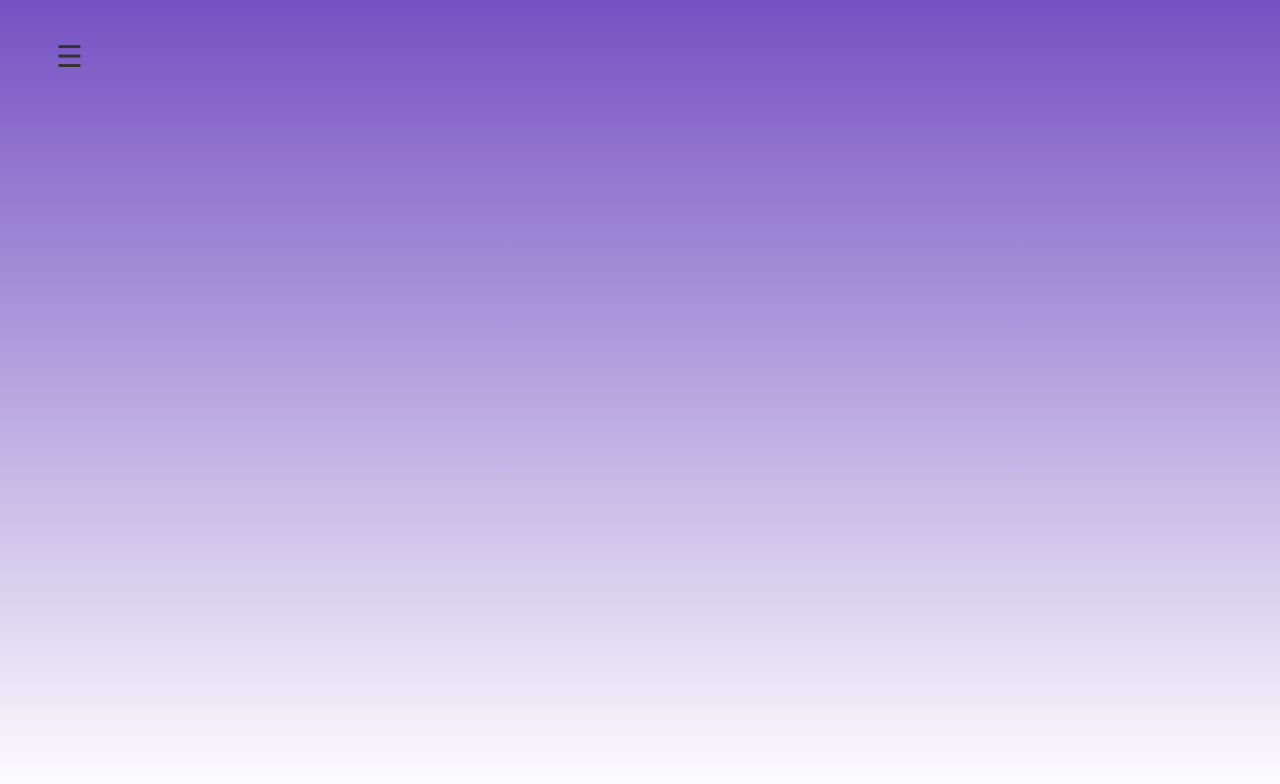
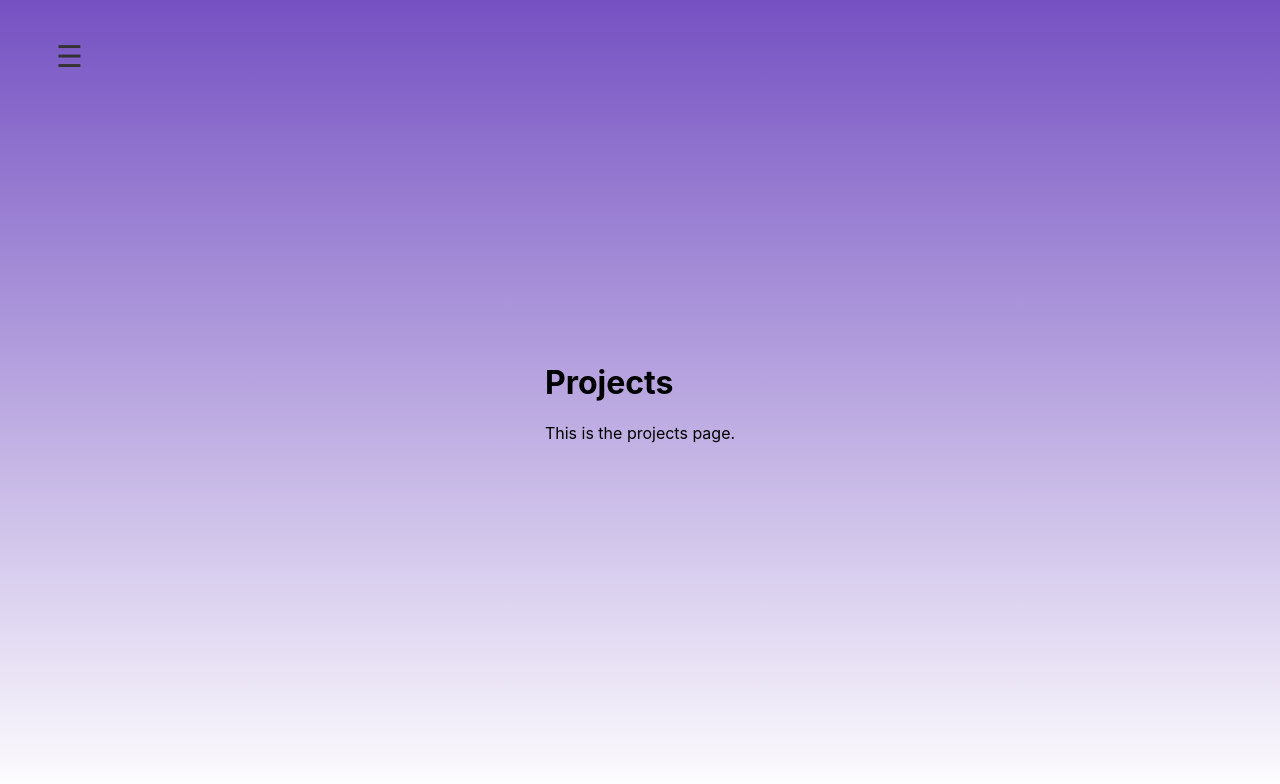
Before and after one commit to MichaelKapranos/mkdigital.dev, a React (Vite) app: page /projects in a window 1280 px wide. Shown: the top 784 px of the page. Built offline with nearby package versions, Linux system fonts and the light colour scheme; no server answers; what aws-amplify would draw is missing.

Commit message:
project page added

```diff
--- a/src/Accomplishments.tsx
+++ b/src/Accomplishments.tsx
@@ -74,7 +74,10 @@ const Accomplishments: React.FC = () => {
 
       <div className="future-goals">
         <h2>Future Goals</h2>
-        <p>Description to do.</p>
+        <p>*Change Title to --AWS Engineer etc.<br/>
+        *10%+ Pay rise. <br/>
+        *Aws certified professional architect. <br/>
+        *5 k8s exams</p>
       </div>
     </div>
   );
--- a/src/App.tsx
+++ b/src/App.tsx
@@ -4,6 +4,7 @@ import Sidebar from './Sidebar';
 import AboutMe from './AboutMe';
 import Accomplishments from './Accomplishments';
 import Statistics from './Statistics';
+import Projects from './Projects';
 
 const App: React.FC = () => {
   return (
@@ -12,6 +13,7 @@ const App: React.FC = () => {
       <Routes>
         <Route path="/" element={<AboutMe />} />
         <Route path="/accomplishments" element={<Accomplishments />} />
+        <Route path="/projects" element={<Projects />} />
         <Route path="/statistics" element={<Statistics />} />
       </Routes>
     </Router>
--- /dev/null
+++ b/src/Projects.tsx
@@ -0,0 +1,12 @@
+import React from 'react';
+
+const Projects: React.FC = () => {
+  return (
+    <div>
+      <h1>Projects</h1>
+      <p>This is the projects page.</p>
+    </div>
+  );
+};
+
+export default Projects;
--- a/src/Sidebar.tsx
+++ b/src/Sidebar.tsx
@@ -21,6 +21,7 @@ const Sidebar: React.FC = () => {
         <ul className="nav-links">
           <li><Link to="/" onClick={toggleSidebar}>About Me</Link></li>
           <li><Link to="/accomplishments" onClick={toggleSidebar}>Accomplishments</Link></li>
+          <li><Link to="/projects" onClick={toggleSidebar}>Projects</Link></li>
           <li><Link to="/statistics" onClick={toggleSidebar}>Statistics</Link></li>
         </ul>
       </div>
```
